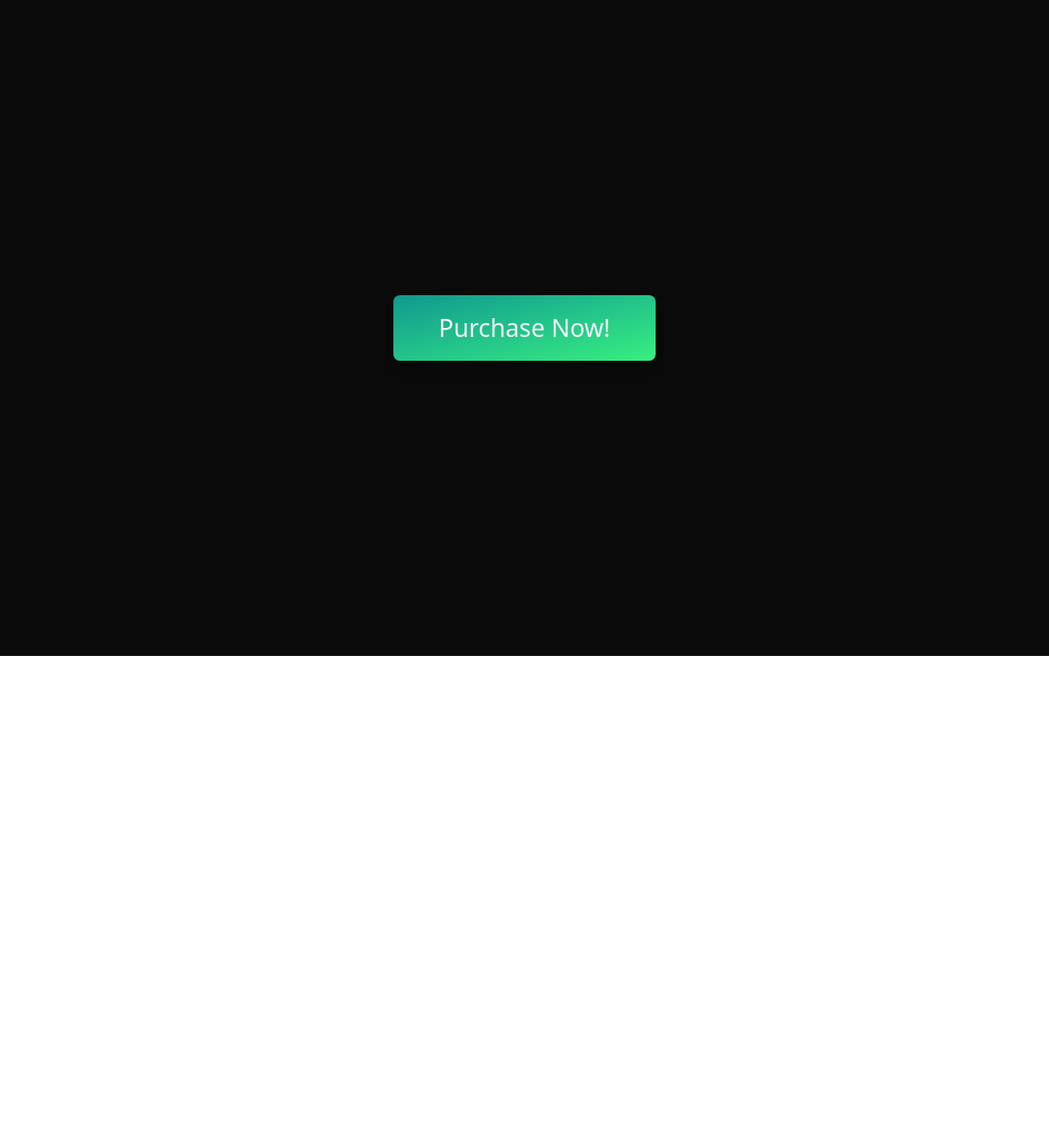
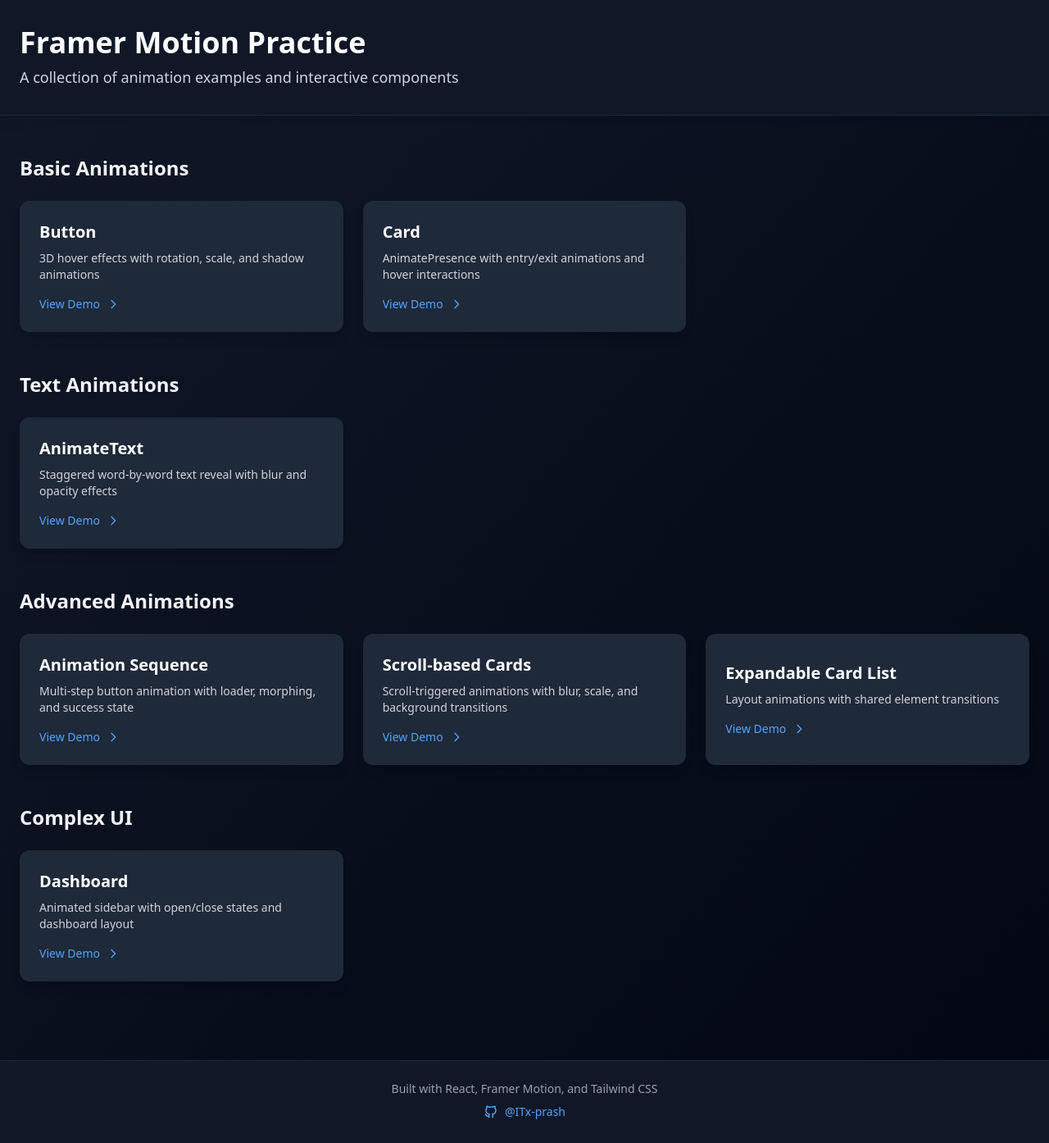
Before and after one commit to ITx-prash/framer, a React (Vite) app: page / in a window 1280 px wide. Shown: the whole page at 82% size. Before the commit the page ends 800 px from the top, so only its background shows below. Built offline with nearby package versions, Linux system fonts and the light colour scheme.

Commit message:
feat: enhance App component with demo categories and navigation; update Button and Dashboard components for improved layout and animations

```diff
--- a/src/App.jsx
+++ b/src/App.jsx
@@ -1,3 +1,5 @@
+import { useState } from "react";
+import { IconBrandGithub } from "@tabler/icons-react";
 import AnimateText from "./components/AnimateText.jsx";
 import Animation_Sequence from "./components/Animation_Sequence.jsx";
 import Button from "./components/Button.jsx";
@@ -5,17 +7,167 @@
 import Home from "./pages/animation/Home.jsx";
 import ExpandableCardList from "./pages/CardOpening/ExpandableCardList.jsx";
 import Dashboard from "./pages/Dashboard/Dashboard.jsx";
+
 const App = () => {
+  const [activeDemo, setActiveDemo] = useState(null);
+
+  const demos = [
+    {
+      id: "button",
+      title: "Button",
+      category: "Basic Animations",
+      description:
+        "3D hover effects with rotation, scale, and shadow animations",
+      component: <Button />,
+    },
+    {
+      id: "card-acernity",
+      title: "Card",
+      category: "Basic Animations",
+      description:
+        "AnimatePresence with entry/exit animations and hover interactions",
+      component: <CardAcernity />,
+    },
+    {
+      id: "animate-text",
+      title: "AnimateText",
+      category: "Text Animations",
+      description:
+        "Staggered word-by-word text reveal with blur and opacity effects",
+      component: <AnimateText />,
+    },
+    {
+      id: "animation-sequence",
+      title: "Animation Sequence",
+      category: "Advanced Animations",
+      description:
+        "Multi-step button animation with loader, morphing, and success state",
+      component: <Animation_Sequence />,
+    },
+    {
+      id: "scroll-cards",
+      title: "Scroll-based Cards",
+      category: "Advanced Animations",
+      description:
+        "Scroll-triggered animations with blur, scale, and background transitions",
+      component: <Home />,
+    },
+    {
+      id: "expandable-cards",
+      title: "Expandable Card List",
+      category: "Advanced Animations",
+      description: "Layout animations with shared element transitions",
+      component: <ExpandableCardList />,
+    },
+    {
+      id: "dashboard",
+      title: "Dashboard",
+      category: "Complex UI",
+      description:
+        "Animated sidebar with open/close states and dashboard layout",
+      component: <Dashboard />,
+    },
+  ];
+
+  // Group demos by category
+  const categories = [...new Set(demos.map((demo) => demo.category))];
+
+  if (activeDemo) {
+    return (
+      <div className="relative min-h-screen">
+        <div className="pointer-events-none fixed top-0 right-0 left-0 z-50 flex justify-center pt-4">
+          <button
+            onClick={() => setActiveDemo(null)}
+            className="pointer-events-auto cursor-pointer rounded-lg bg-gray-800 px-6 py-2.5 font-semibold text-white shadow-xl transition-all hover:bg-gray-700"
+          >
+            ← Back to Gallery
+          </button>
+        </div>
+        {demos.find((demo) => demo.id === activeDemo)?.component}
+      </div>
+    );
+  }
+
   return (
-    <>
-      {/* <Button /> */}
-      {/* <CardAcernity /> */}
-      {/* <Dashboard /> */}
-      {/* <Home /> */}
-      {/* <ExpandableCardList /> */}
-      {/* <AnimateText/> */}
-      <Animation_Sequence />
-    </>
+    <div className="min-h-screen bg-linear-to-br from-gray-900 to-gray-950">
+      {/* Header */}
+      <header className="border-b border-gray-800 bg-gray-900 shadow-lg">
+        <div className="mx-auto max-w-7xl px-6 py-8">
+          <h1 className="text-4xl font-bold text-white">
+            Framer Motion Practice
+          </h1>
+          <p className="mt-2 text-lg text-gray-300">
+            A collection of animation examples and interactive components
+          </p>
+        </div>
+      </header>
+
+      {/* Main Content */}
+      <main className="mx-auto max-w-7xl px-6 py-12">
+        {categories.map((category) => (
+          <section key={category} className="mb-12">
+            <h2 className="mb-6 text-2xl font-semibold text-gray-100">
+              {category}
+            </h2>
+            <div className="grid grid-cols-1 gap-6 md:grid-cols-2 lg:grid-cols-3">
+              {demos
+                .filter((demo) => demo.category === category)
+                .map((demo) => (
+                  <button
+                    key={demo.id}
+                    onClick={() => setActiveDemo(demo.id)}
+                    className="group relative overflow-hidden rounded-xl bg-gray-800 p-6 text-left shadow-lg transition-all hover:-translate-y-1 hover:shadow-2xl hover:shadow-blue-500/20"
+                  >
+                    <div className="absolute inset-0 bg-linear-to-br from-blue-600/20 to-purple-600/20 opacity-0 transition-opacity group-hover:opacity-100" />
+                    <div className="relative">
+                      <h3 className="text-xl font-semibold text-white">
+                        {demo.title}
+                      </h3>
+                      <p className="mt-2 text-sm text-gray-300">
+                        {demo.description}
+                      </p>
+                      <div className="mt-4 flex items-center text-sm font-medium text-blue-400">
+                        View Demo
+                        <svg
+                          className="ml-2 h-4 w-4 transition-transform group-hover:translate-x-1"
+                          fill="none"
+                          viewBox="0 0 24 24"
+                          stroke="currentColor"
+                        >
+                          <path
+                            strokeLinecap="round"
+                            strokeLinejoin="round"
+                            strokeWidth={2}
+                            d="M9 5l7 7-7 7"
+                          />
+                        </svg>
+                      </div>
+                    </div>
+                  </button>
+                ))}
+            </div>
+          </section>
+        ))}
+      </main>
+
+      {/* Footer */}
+      <footer className="border-t border-gray-800 bg-gray-900 py-6">
+        <div className="mx-auto max-w-7xl px-6 text-center text-sm text-gray-400">
+          <p>Built with React, Framer Motion, and Tailwind CSS</p>
+          <p className="mt-2">
+            <a
+              href="https://github.com/ITx-prash"
+              target="_blank"
+              rel="noopener noreferrer"
+              className="inline-flex items-center gap-2 text-blue-400 transition-colors hover:text-blue-300"
+            >
+              <IconBrandGithub size={18} />
+              @ITx-prash
+            </a>
+          </p>
+        </div>
+      </footer>
+    </div>
   );
 };
 
--- a/src/components/Button.jsx
+++ b/src/components/Button.jsx
@@ -2,7 +2,7 @@
 const Button = () => {
   return (
     <div
-      className="flex h-screen w-full flex-wrap items-start gap-x-5 bg-neutral-950 p-5"
+      className="flex h-screen w-full flex-wrap items-center justify-center gap-x-5 bg-neutral-950 p-5"
       style={{
         backgroundImage:
           "radial-gradient(circle at 1px 1px, #242424 1px, transparent 0)",
@@ -12,7 +12,7 @@
     >
       <motion.button
         initial={{
-          rotate: 0,
+          rotate: 2,
           opacity: 0,
         }}
         animate={{
@@ -36,7 +36,7 @@
             duration: 0.2,
           },
         }}
-        className="group relative rounded-xl bg-black px-12 py-4 font-bold text-gray-500"
+        className="group relative rounded-xl bg-black px-12 py-4 text-3xl font-bold text-gray-500"
       >
         PRASHANT
         <span className="from-transparent-0 to-transparent-0 absolute inset-x-0 bottom-px mx-auto h-px w-3/4 bg-linear-to-r via-cyan-500" />
--- a/src/pages/Dashboard/Dashboard.jsx
+++ b/src/pages/Dashboard/Dashboard.jsx
@@ -1,4 +1,5 @@
 import { useState } from "react";
+import { AnimatePresence } from "motion/react";
 import Header from "./Header";
 import MiddleCard from "./MiddleCard";
 import MiniCard from "./MiniCard";
@@ -10,30 +11,28 @@
   return (
     <>
       <div className="flex">
-        <div>
+        <AnimatePresence mode="wait">
           {isopen ? (
-            <SidebarOpen isopen={isopen} setIsopen={setIsopen} />
+            <SidebarOpen key="open" isopen={isopen} setIsopen={setIsopen} />
           ) : (
-            <SidebarClosed isopen={isopen} setIsopen={setIsopen} />
+            <SidebarClosed key="closed" isopen={isopen} setIsopen={setIsopen} />
           )}
-        </div>
+        </AnimatePresence>
 
-        <div className="flex-1 ">
+        <div className="flex-1">
           <Header />
-          <div className="bg-gray-100 h-full  p-6 flex flex-col gap-6">
+          <div className="flex h-full flex-col gap-6 bg-gray-100 p-6">
             <div className="flex flex-wrap gap-6">
-
-            <MiniCard />
-            <MiniCard />
-            <MiniCard />
-            <MiniCard />
+              <MiniCard />
+              <MiniCard />
+              <MiniCard />
+              <MiniCard />
             </div>
             <div className="flex gap-6">
               <MiddleCard />
               <MiddleCard />
             </div>
           </div>
-
         </div>
       </div>
     </>
--- a/src/pages/Dashboard/SidebarClosed.jsx
+++ b/src/pages/Dashboard/SidebarClosed.jsx
@@ -1,4 +1,4 @@
-import { AnimatePresence, motion } from "framer-motion";
+import { motion } from "motion/react";
 import {
   IconHome,
   IconChevronRight,
@@ -58,8 +58,6 @@
   };
 
   return (
-    <AnimatePresence mode="wait">
-      {!isopen && (
     <motion.div
       variants={closedSidebarVariants}
       initial="initial"
@@ -81,15 +79,14 @@
       <motion.div
         // variants={iconVariants}
 
-          className="flex flex-col gap-6 px-1">
+        className="flex flex-col gap-6 px-1"
+      >
         <IconHome className="size-5 cursor-pointer rounded-lg p-1 text-gray-600 hover:bg-gray-200 md:size-8" />
         <IconChartBarPopular className="size-5 cursor-pointer rounded-lg p-1 text-gray-600 hover:bg-gray-200 md:size-8" />
         <IconUsers className="size-5 cursor-pointer rounded-lg p-1 text-gray-600 hover:bg-gray-200 md:size-8" />
         <IconSettings2 className="size-5 cursor-pointer rounded-lg p-1 text-gray-600 hover:bg-gray-200 md:size-8" />
       </motion.div>
     </motion.div>
-      )}
-    </AnimatePresence>
   );
 };
 
--- a/src/pages/Dashboard/SidebarOpen.jsx
+++ b/src/pages/Dashboard/SidebarOpen.jsx
@@ -5,7 +5,7 @@
   IconSettings2,
   IconChartBarPopular,
 } from "@tabler/icons-react";
-import { AnimatePresence, motion } from "framer-motion";
+import { motion } from "motion/react";
 
 const openSidebarVariants = {
   initial: {
@@ -76,8 +76,6 @@
 
 const SidebarOpen = ({ isopen, setIsopen }) => {
   return (
-    <AnimatePresence mode="wait">
-      {isopen && (
     // parent div for sidebar
     <motion.div
       variants={openSidebarVariants}
@@ -178,8 +176,6 @@
         </motion.div>
       </div>
     </motion.div>
-      )}
-    </AnimatePresence>
   );
 };
 
```
Lines whose indentation alone changed are shown as unchanged.
